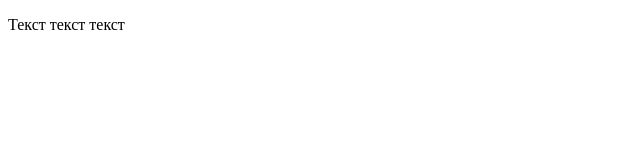
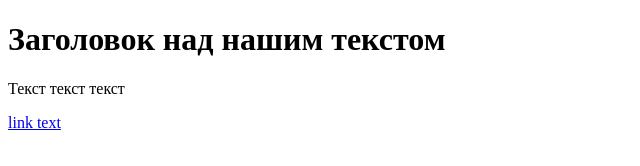
Before and after one commit to SerP-86/Git-Start, a plain HTML site: page test.html in a window 1280 px wide. Shown: the whole page, without its empty margins (0-640 px from the left). Drawn offline with Linux system fonts and the light colour scheme.

Commit message:
link and headers added

```diff
--- a/test.html
+++ b/test.html
@@ -1,9 +1,11 @@
 <!DOCTYPE html>
 <html>
     <head>
-        <title>Заголовок страницы</title>
+        <title>название нашего сайта</title>
     </head>
     <body>
+        <h1>Заголовок над нашим текстом</h1>
         <p>Текст текст текст</p>
+        <a href="#header">link text</a>
     </body>
 </html>
```
